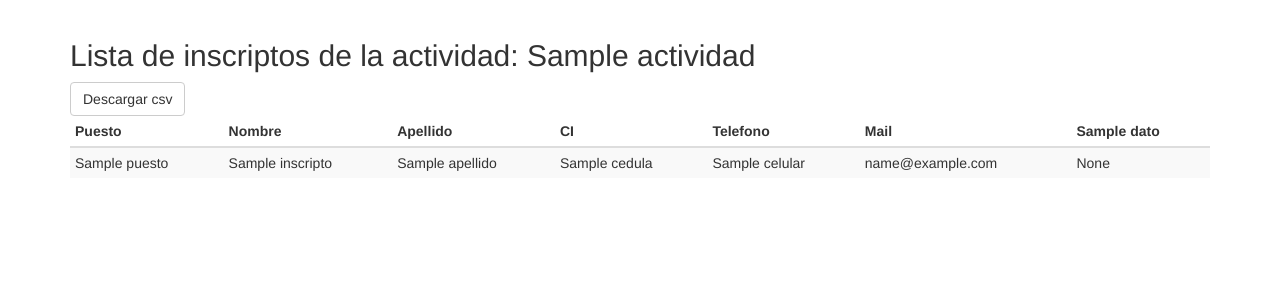
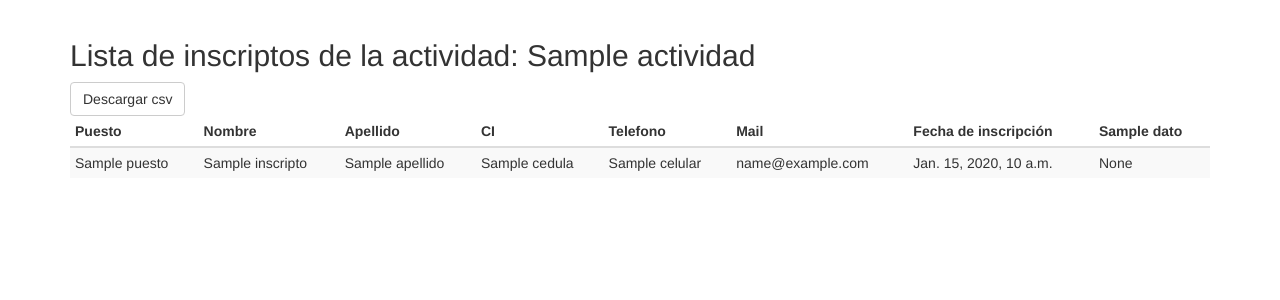
Before and after one commit to movimientoperegrino/inscripcion, a Django app: template templates/inscriptos.html in a window 1280 px wide. Shown: the part 51-351 px from the top of the page. Run offline with Django 3.2, Linux system fonts and the light colour scheme; the template is opened without the code that fills it: most values are stand-ins (such as "Sample title", 1, 10 or a date in 2020); some libraries are stand-ins or nearby versions.

Commit message:
fecha de inscripcion y script de analytics

```diff
--- a/inscripcion/models.py
+++ b/inscripcion/models.py
@@ -1,6 +1,7 @@
 #encoding=utf8
 from django.db import models
 from fobi.models import FormEntry
+from django.utils import timezone
 # Create your models here.
 
 class Parametro(models.Model):
@@ -63,8 +64,9 @@ class InscripcionBase(models.Model):
     cedula = models.CharField(max_length=30, verbose_name="Cédula")
     celular = models.CharField(max_length=30)
     mail = models.EmailField()
-    datos = models.TextField(null=True,blank=True)
+    datos = models.TextField(null=True, blank=True)
     actividad = models.ForeignKey(Actividad, blank=True, null=True)
+    fechaInscripcion = models.DateTimeField(auto_now_add=True, verbose_name="Fecha de inscripción")
 
     def __unicode__(self):
         return self.nombre + " " + self.apellido
--- a/inscripcion/views.py
+++ b/inscripcion/views.py
@@ -294,6 +294,7 @@ def descargar_csv(request):
         aux = json.loads(entry.plugin_data)
         jsontitles.append(aux["name"])
         row.append(aux["label"])
+    row.append('Fecha de inscripcion')
     writer.writerow(row)
 
     for inscripto in lista_inscriptos:
@@ -303,7 +304,7 @@ def descargar_csv(request):
                 row.append(inscripto.datos[dato])
             except:
                 row.append("")
-
+        row.append(inscripto.fechaInscripcion)
         writer.writerow(row)
 
     return response
--- a/templates/admin/inscriptos.html
+++ b/templates/admin/inscriptos.html
@@ -26,6 +26,7 @@
                         <th>CI</th>
                         <th>Telefono</th>
                         <th>Mail</th>
+                        <th>Fecha de inscripción</th>
 
                         {% for dato in cabecera %}
                             <th>{{ dato }}</th>
@@ -41,6 +42,7 @@
                             <td>{{ inscripto.cedula }}</td>
                             <td>{{ inscripto.celular }}</td>
                             <td>{{ inscripto.mail }}</td>
+                            <td>{{ inscripto.fechaInscripcion }}</td>
                             {% if inscripto.datos == None %}
                                 {% for dato in cabecera %}
                                     <td>None</td>
--- a/templates/base.html
+++ b/templates/base.html
@@ -49,6 +49,17 @@
     <script src="{% static 'js/jquery.min.js' %}"></script>
     <!-- Latest compiled and minified JavaScript -->
     <script src="{% static 'js/bootstrap.min.js' %}"></script>
+    <!-- Analytics -->
+    <script>
+      (function(i,s,o,g,r,a,m){i['GoogleAnalyticsObject']=r;i[r]=i[r]||function(){
+      (i[r].q=i[r].q||[]).push(arguments)},i[r].l=1*new Date();a=s.createElement(o),
+      m=s.getElementsByTagName(o)[0];a.async=1;a.src=g;m.parentNode.insertBefore(a,m)
+      })(window,document,'script','https://www.google-analytics.com/analytics.js','ga');
+
+      ga('create', 'UA-60200116-1', 'auto');
+      ga('send', 'pageview');
+
+    </script>
     {% block scripts %}{% endblock %}
 </body>
 </html>
--- a/templates/inscriptos.html
+++ b/templates/inscriptos.html
@@ -24,6 +24,7 @@
                         <th>CI</th>
                         <th>Telefono</th>
                         <th>Mail</th>
+                        <th>Fecha de inscripción</th>
 
                         {% for dato in cabecera %}
                             <th>{{ dato }}</th>
@@ -39,6 +40,7 @@
                             <td>{{ inscripto.cedula }}</td>
                             <td>{{ inscripto.celular }}</td>
                             <td>{{ inscripto.mail }}</td>
+                            <td>{{ inscripto.fechaInscripcion }}</td>
                             {% if inscripto.datos == None %}
                                 {% for dato in cabecera %}
                                     <td>None</td>
```
Also changed, not shown: inscripcion/forms.py (+4 -3 lines).
